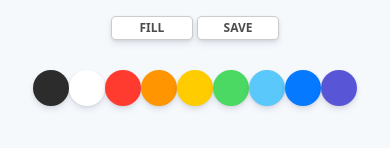
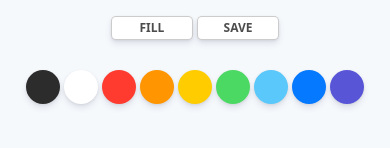
Before and after one commit to suhonstudio/study, a plain HTML site: page js-painter/index.html in a window 390 px wide. Shown: the part 854-1002 px from the top of the page. Drawn offline with Linux system fonts and the light colour scheme.

Commit message:
팔레트 간격 주기

```diff
--- a/js-painter/style.css
+++ b/js-painter/style.css
@@ -59,6 +59,7 @@ body {
     width: 50px;
     height: 50px;
     border-radius: 25px;
+    margin:0 2px 4px;
     cursor: pointer;
     box-shadow: 0 4px 6px rgba(50, 50, 93, 0.11), 0 1px 3px rgba(0, 0, 0, 0.08);
 }
@@ -70,9 +71,9 @@ body {
 @media all and (max-width:700px){
 
     .controls__colors .controls__color {
-        width: 36px;
-        height: 36px;
-        border-radius: 18px;
+        width: 34px;
+        height: 34px;
+        border-radius: 17px;
     }
 
 }
```
